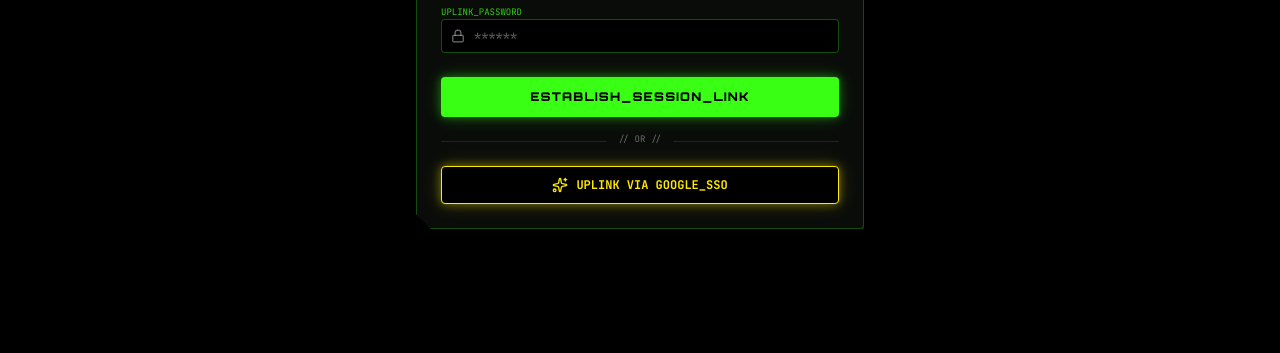
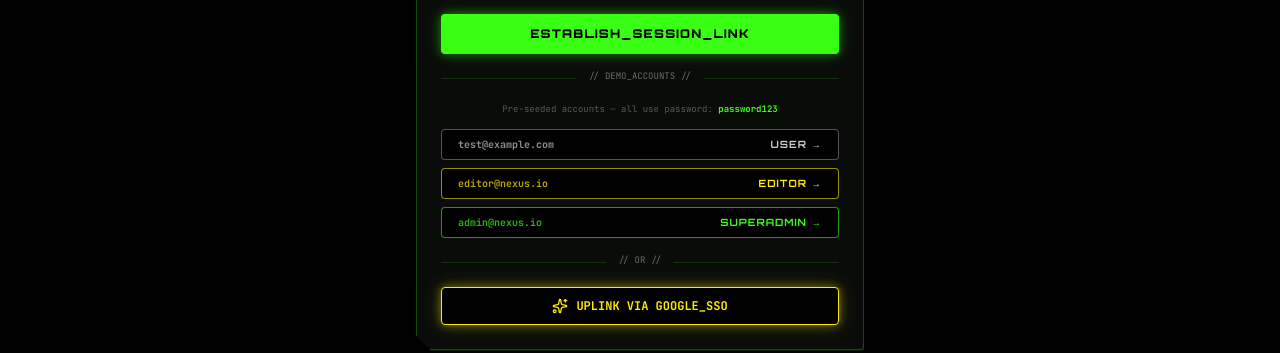
Before and after one commit to prasadbhalerao1/e-commerse-Nexus, a React (Vite) app in the folder frontend/: page /auth in a window 1280 px wide. Shown: the part 331-684 px from the top of the page. Built offline with nearby package versions, Linux system fonts and the light colour scheme; no server answers.

Commit message:
feat(frontend): add quick-login buttons for demo accounts

```diff
--- a/frontend/src/pages/AuthUplink.jsx
+++ b/frontend/src/pages/AuthUplink.jsx
@@ -11,6 +11,19 @@ export default function AuthUplink() {
   const [error, setError] = useState('');
   const [success, setSuccess] = useState('');
   const [loading, setLoading] = useState(false);
+
+  // Demo accounts pre-seeded in the database
+  const DEMO_ACCOUNTS = [
+    { label: 'USER',       email: 'test@example.com',  password: 'password123', role: 'user' },
+    { label: 'EDITOR',     email: 'editor@nexus.io',   password: 'password123', role: 'editor' },
+    { label: 'SUPERADMIN', email: 'admin@nexus.io',    password: 'password123', role: 'superadmin' },
+  ];
+
+  const ROLE_COLORS = {
+    user:       'border-soft-ash/40 text-soft-ash hover:border-soft-ash',
+    editor:     'border-hazard/60   text-hazard   hover:border-hazard',
+    superadmin: 'border-acid/60     text-acid     hover:border-acid',
+  };
 
   // Form Fields
   const [email, setEmail] = useState('');
@@ -47,13 +60,28 @@ export default function AuthUplink() {
     setLoading(true);
 
     try {
-      // Simulate Google Client OAuth ID Token authentication
       const mockIdToken = 'mock_google_oauth_token_' + Date.now();
       await loginWithGoogle(mockIdToken);
       setSuccess('GOOGLE_SSO_CONNECTION_STABLE. REDIRECTING...');
       setTimeout(() => navigate('/profile'), 1500);
     } catch (err) {
       setError(err.message);
+    } finally {
+      setLoading(false);
+    }
+  };
+
+  const handleDemoLogin = async (demoEmail, demoPassword) => {
+    setError('');
+    setSuccess('');
+    setLoading(true);
+    setIsLogin(true);
+    try {
+      await login(demoEmail, demoPassword);
+      setSuccess('DEMO_CONNECTION_ESTABLISHED. LOGGING IN...');
+      setTimeout(() => navigate('/profile'), 1200);
+    } catch (err) {
+      setError(err.message || 'Demo login failed.');
     } finally {
       setLoading(false);
     }
@@ -159,6 +187,29 @@ export default function AuthUplink() {
           </button>
         </form>
 
+        {/* Demo Account Quick-Login */}
+        <div className="relative my-6 text-center">
+          <hr className="border-acid/15" />
+          <span className="absolute -top-2 left-1/2 -translate-x-1/2 px-3 bg-sludge text-[9px] text-soft-ash/50">// DEMO_ACCOUNTS //</span>
+        </div>
+
+        <div className="space-y-2">
+          <p className="text-[9px] text-soft-ash/40 text-center mb-3">
+            Pre-seeded accounts — all use password: <span className="text-acid font-bold">password123</span>
+          </p>
+          {DEMO_ACCOUNTS.map((acc) => (
+            <button
+              key={acc.email}
+              onClick={() => handleDemoLogin(acc.email, acc.password)}
+              disabled={loading}
+              className={`w-full py-2 bg-void border text-xs font-bold rounded flex items-center justify-between px-4 transition-all duration-200 disabled:opacity-40 ${ROLE_COLORS[acc.role]}`}
+            >
+              <span className="font-mono text-[10px] opacity-70">{acc.email}</span>
+              <span className="font-display tracking-widest text-[10px]">{acc.label} →</span>
+            </button>
+          ))}
+        </div>
+
         {/* Divider */}
         <div className="relative my-6 text-center">
           <hr className="border-acid/15" />
```
